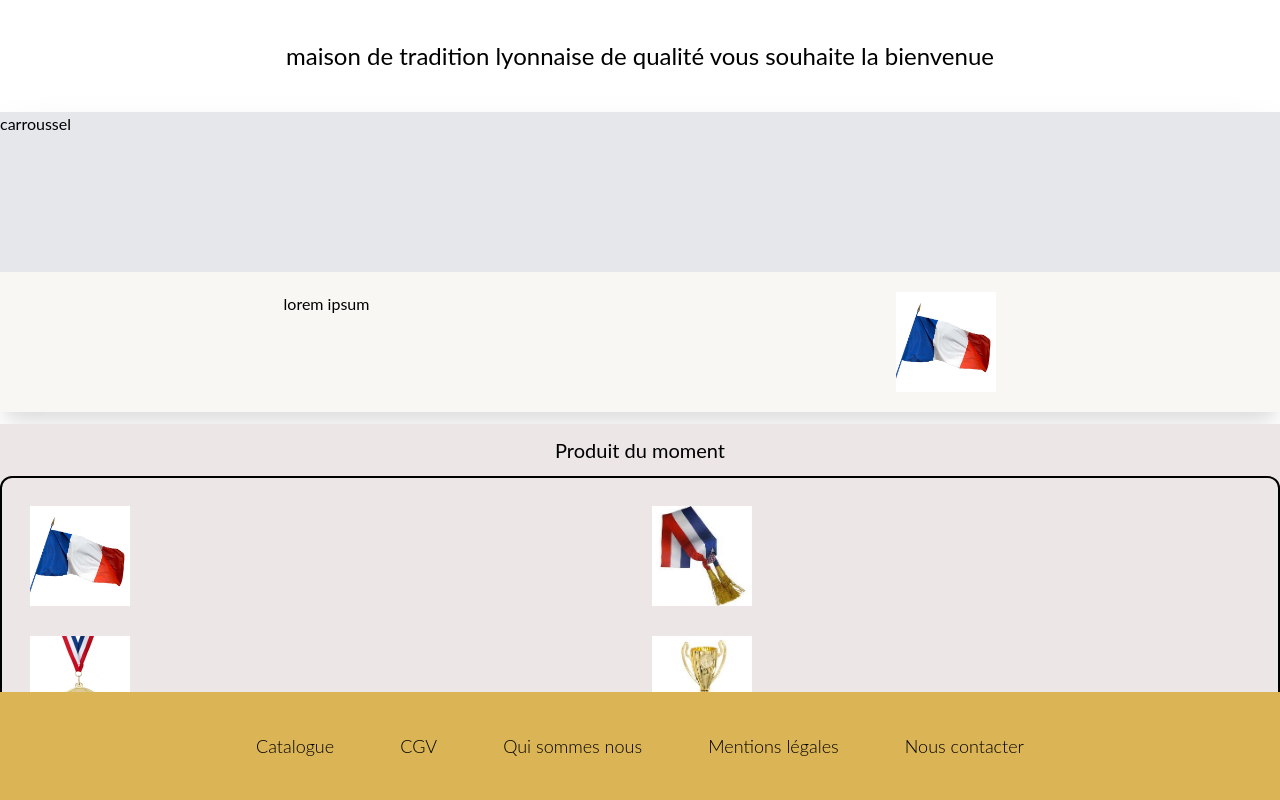
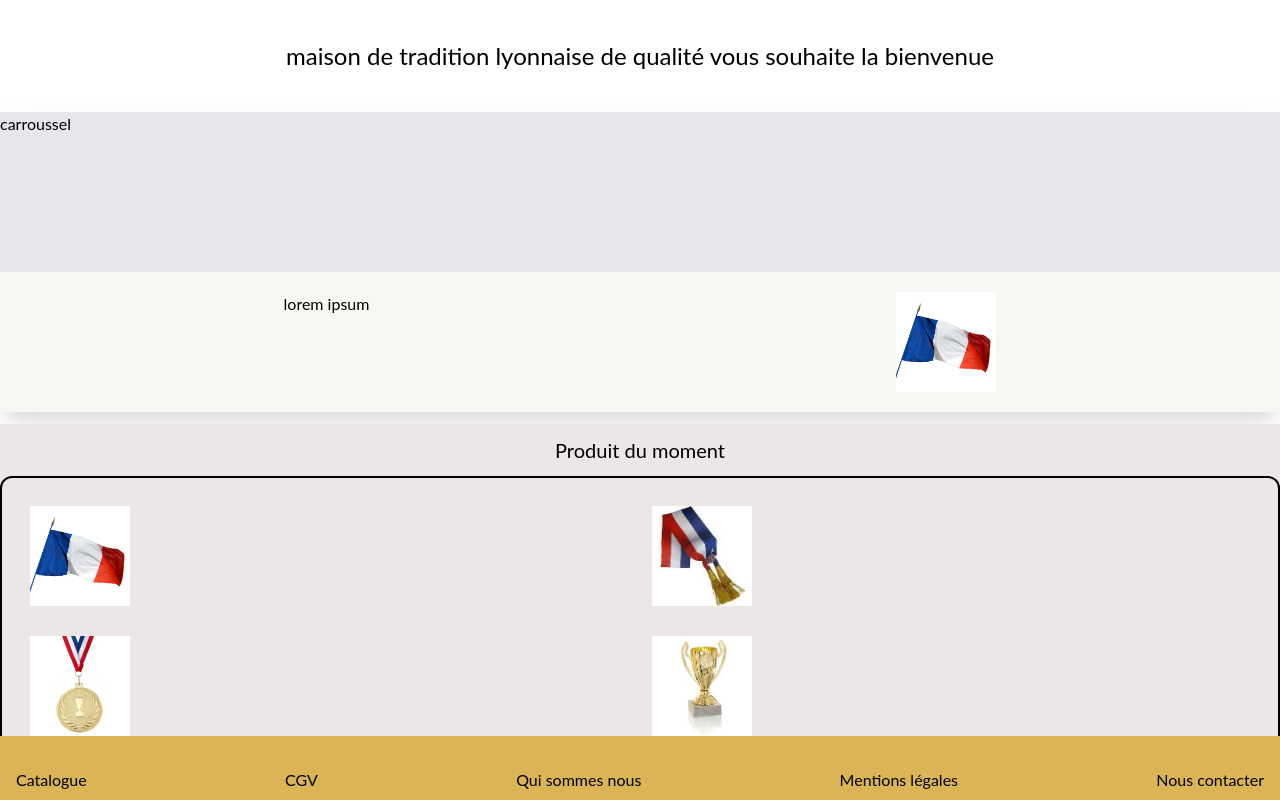
Before and after one commit to sele-nap/App-devis-lyon-js-react-sept21, a Next.js app: page / in a window 1280 px wide. Built offline with nearby package versions, Linux system fonts and the light colour scheme.

Commit message:
Changed footer

```diff
--- a/components/Footer.js
+++ b/components/Footer.js
@@ -6,38 +6,38 @@ export default function Footer() {
 
 
 
-<footer className="bg-third absolute bottom-0 left-0 dark:bg-gray-800 w-full py-8">
-    <div className="max-w-screen-xl mx-auto px-4">
-        <ul className="max-w-screen-md mx-auto text-lg font-light flex flex-wrap justify-between">
-            <li className="my-2">
+<footer className="bg-third fixed bottom-0 left-0 dark:bg-gray-800 w-full py-8">
+    <div className="max-w-screen-xl mx-auto px-4 h-0">
+        <ul className="flex flex-wrap justify-between">
+            <li className="">
             <Link href="./catalog">
                 <a className="text-black-400 hover:text-black-800 dark:text-gray-300 dark:hover:text-white transition-colors duration-200" href="#">
                     Catalogue
                 </a>
                 </Link>
             </li>
-            <li className="my-2">
+            <li className="">
             <Link href="./cgv">
                 <a className="text-black-400 hover:text-gray-800 dark:text-gray-300 dark:hover:text-white transition-colors duration-200" href="#">
                     CGV
                 </a>
                 </Link>
             </li>
-            <li className="my-2">
+            <li className="">
             <Link href="./about">
                 <a className="text-black-400 hover:text-gray-800 dark:text-gray-300 dark:hover:text-white transition-colors duration-200" href="#">
                     Qui sommes nous
                 </a>
                 </Link>
             </li>
-            <li className="my-2">
+            <li className="">
                 <Link href="./legal">
                 <a className="text-black-400 hover:text-gray-800 dark:text-gray-300 dark:hover:text-white transition-colors duration-200" href="#">
                     Mentions légales
                 </a>
                 </Link>
             </li>
-            <li className="my-2">
+            <li className="">
                 <Link href="./contact">
                 <a className="text-black-400 hover:text-gray-800 dark:text-gray-300 dark:hover:text-white transition-colors duration-200" href="#">
                     Nous contacter
```
